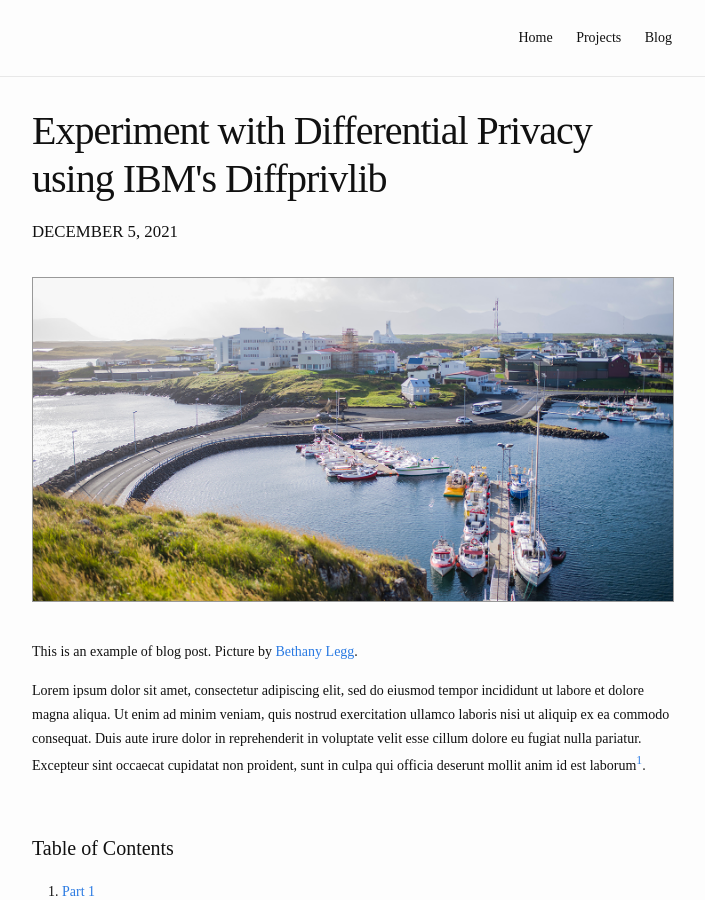
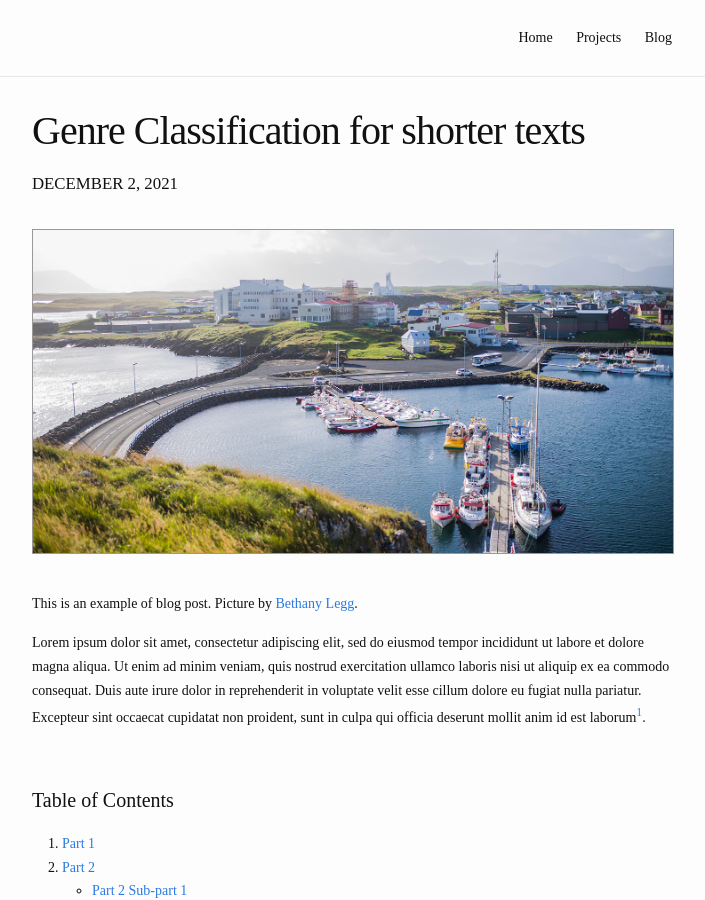
Before and after one commit to Chaitanyasuma/Chaitanyasuma.github.io, a Jekyll site: the page built from _posts/2021-12-02-genre-classification.md, in a window 1280 px wide and 900 px high. Shown: the whole window, without its empty margins (288-993 px from the left). Built offline with Jekyll 4.4.1, drawn with Linux system fonts in a browser that asks for light colours.

Commit message:
blogs coming up

```diff
--- a/_posts/2021-12-02-genre-classification.md
+++ b/_posts/2021-12-02-genre-classification.md
@@ -1,7 +1,7 @@
 ---
 layout: post
-title:  "Experiment with Differential Privacy using IBM's Diffprivlib"
-date:   2021-12-05 23:10:00
+title:  "Genre Classification for shorter texts"
+date:   2021-12-02 23:10:00
 blurb: "About the project"
 og_image: /assets/img/content/post-example/Banner.jpg
 ---
```
